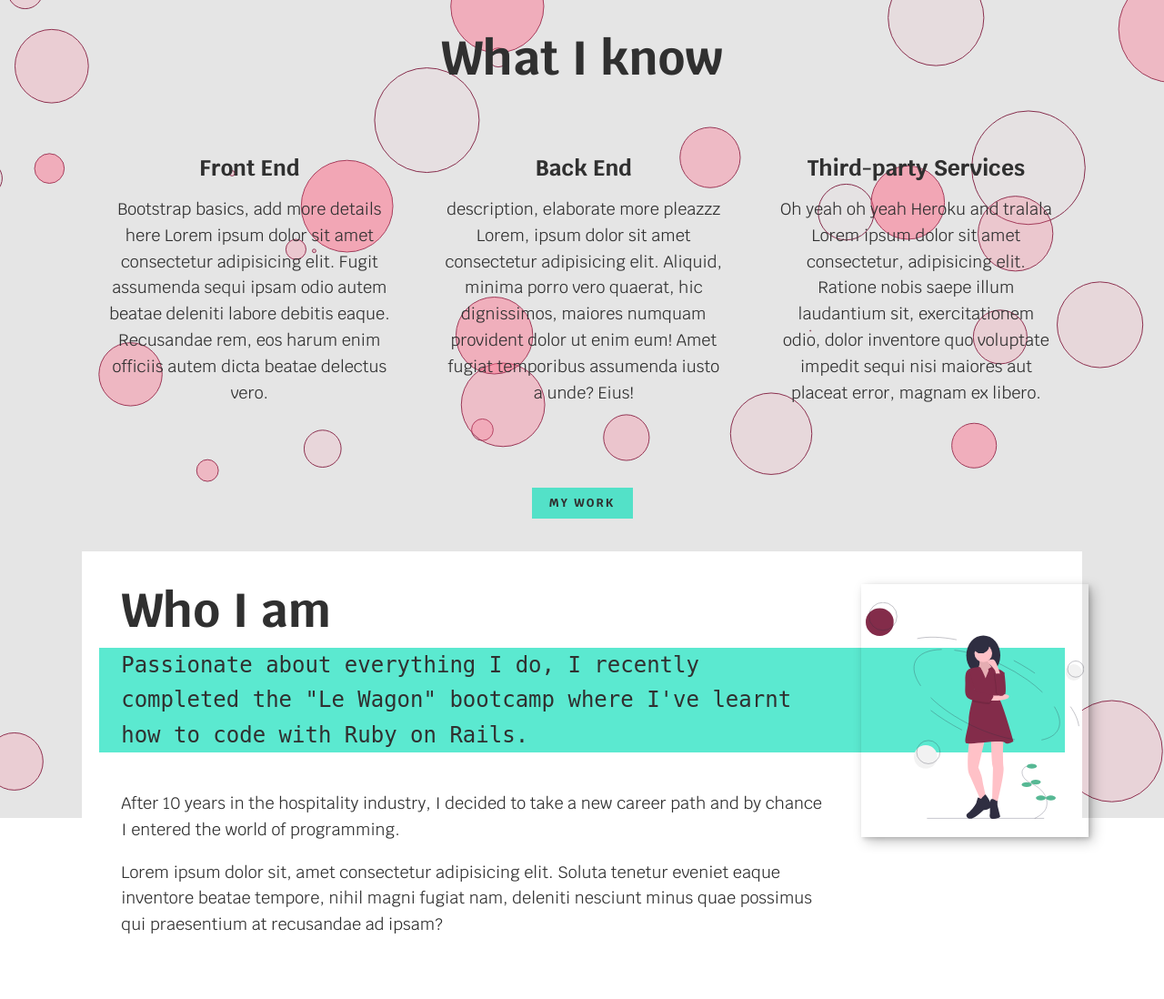
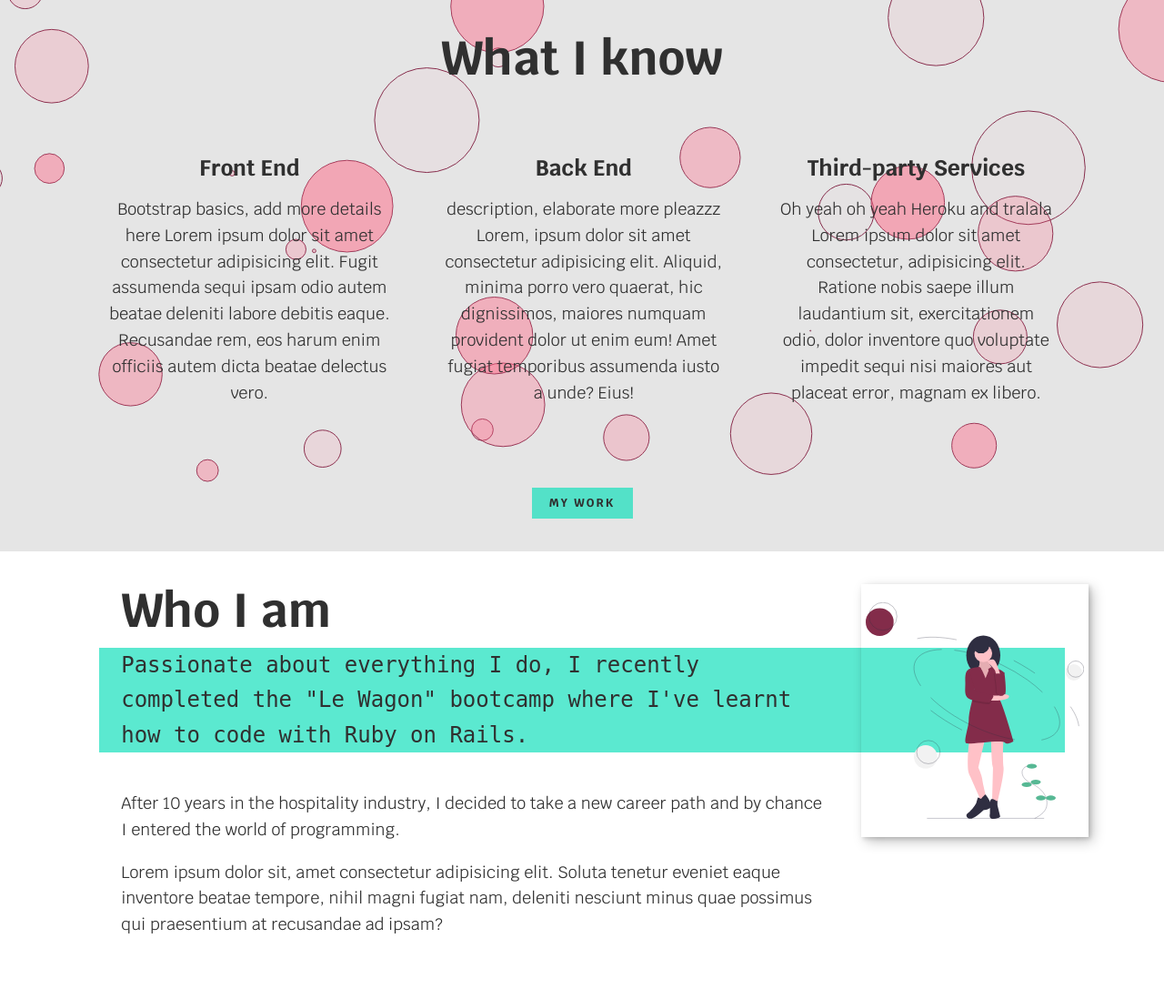
Before and after one commit to shinboram-90/cv-portfolio, a PHP site: page / in a window 1280 px wide. Shown: the part 430-1528 px from the top of the page at 91% size. Run offline with PHP 8.4, Linux system fonts and the light colour scheme; some web fonts are replaced.

Commit message:
nearly there

```diff
--- a/assets/css/style.css
+++ b/assets/css/style.css
@@ -349,7 +349,6 @@ header {
 .about-me {
   max-width: 1100px;
   margin: 0 auto;
-  background-color: var(--clr-light);
 }
 
 .about-me__img {
@@ -495,8 +494,7 @@ header {
   }
 }
 
-/* @media (max-width: 800px) {
-  #particles-js {
-    height: 1500px;
-  }
-} */
+.container {
+  width: 100%;
+  background-color: var(--clr-light);
+}
--- a/home.html
+++ b/home.html
@@ -104,6 +104,7 @@
     </section>
 
     <!-- ABOUT ME -->
+    <div class="container">
       <section class="about-me" id="about">
         <h2 class="section__title section__title--about">Who I am</h2>
         <p class="section__subtitle section__subtitle--about">
@@ -128,6 +129,7 @@
           class="about-me__img"
         />
       </section>
+    </div>
 
     <!-- MY WORK -->
     <section class="my-work" id="work">
```
Also changed, not shown: 1 other file. Lines whose indentation alone changed are shown as unchanged.
